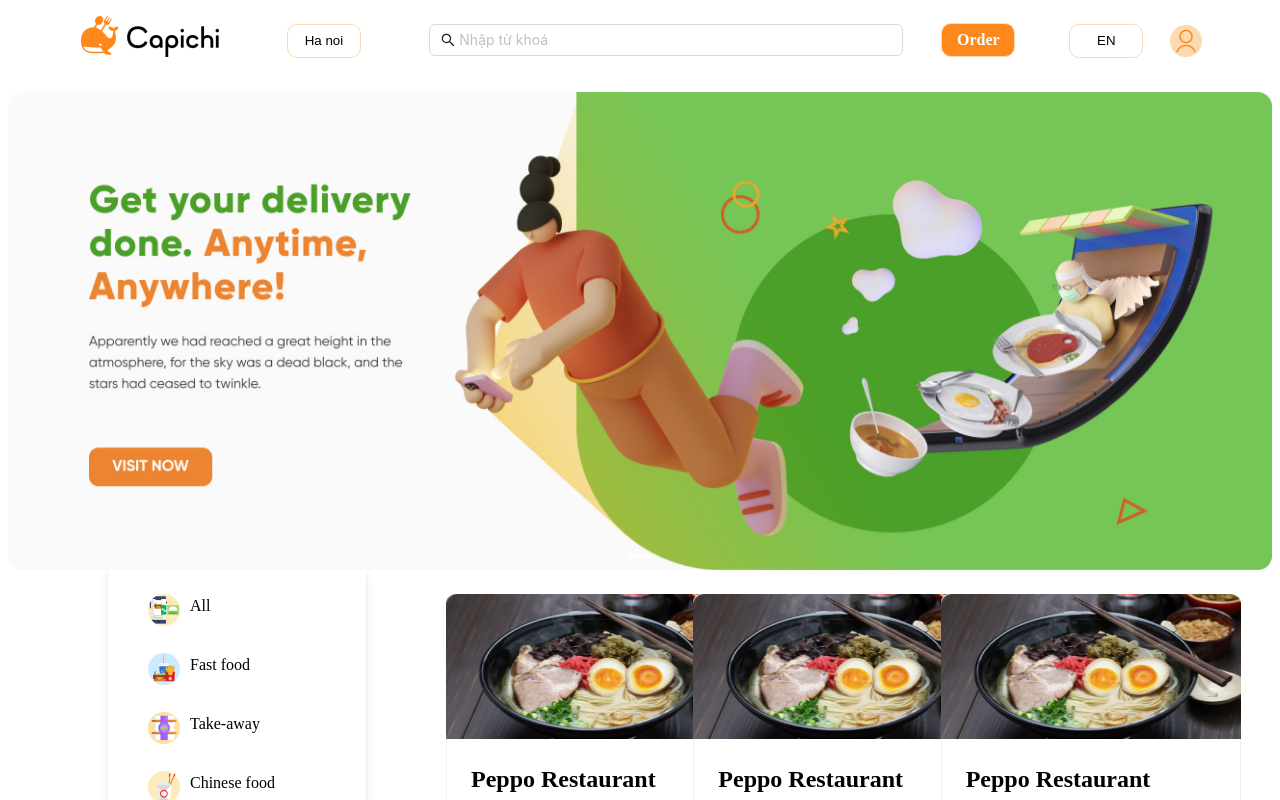
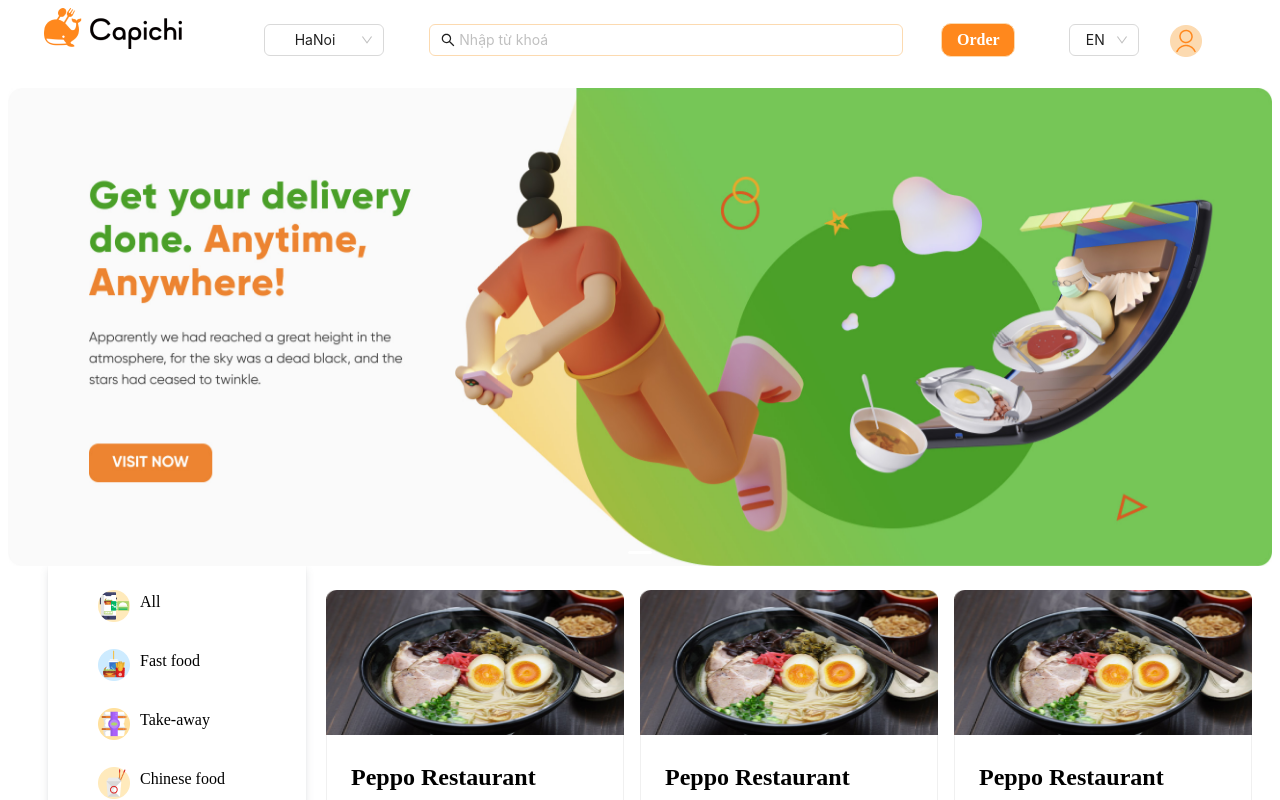
Before and after one commit to llqv/Nextjs, a Next.js app: page /home in a window 1280 px wide. Shown: the top 800 px of the page. Built offline with nearby package versions, Linux system fonts and the light colour scheme.

Commit message:
create responsive header & content

```diff
--- a/package.json
+++ b/package.json
@@ -18,16 +18,17 @@
     "@types/react": "18.0.28",
     "@types/react-dom": "18.0.10",
     "@types/styled-components": "^5.1.26",
-    "antd": "^5.2.1",
+    "antd": "^5.2.2",
     "axios": "^1.3.3",
     "cors": "^2.8.5",
+    "debug": "^4.3.4",
     "eslint": "8.34.0",
     "eslint-config-next": "13.1.6",
     "express": "^4.18.2",
     "json-server-auth": "^2.1.0",
     "next": "13.1.6",
     "prettier": "^2.8.4",
-    "react": "18.2.0",
+    "react": "^18.2.0",
     "react-dom": "18.2.0",
     "react-hook-form": "^7.43.1",
     "react-no-ssr": "^1.1.0",
--- a/src/pages/home/content.tsx
+++ b/src/pages/home/content.tsx
@@ -33,7 +33,7 @@ const { Header, Footer, Sider, Content } = Layout;
 const ContentStyle = styled.div`
     width: 100%;
     max-width: 800;
-    padding : 20px 100px 0px 80px;
+    padding : 20px 20px 0px 20px;
     min-height: 120;
     height: 1700;
     color: '#fff';
@@ -54,10 +54,13 @@ box-shadow: 0px 0px 2px rgba(40, 41, 61, 0.04), 0px 4px 8px rgba(96, 97, 112, 0.
 const StyleFormContent = styled.div`
 /* padding : top | right | bottom | left */
     padding-top: 4px;
+
 `
 const StyleContentProduct = styled.div`
 width: 100%;
 max-width: 258px;
+min-width: 172px;
+min-height: 312px;
 height: 390px;
     margin-left: 10px;
     font-family: 'Gilroy';
@@ -65,17 +68,15 @@ height: 390px;
 `
 const Styleh1 = styled.div`
 /* Peppo restaurant */
-width: 226px;
-height: 32px;
+width: 100%;
+max-width: 226px;
 margin-bottom: 20px;
 
 /* H4 */
-align-items: flex-start;
 font-family: 'Gilroy';
 font-style: normal;
 font-weight: 700;
 font-size: 24px;
-line-height: 32px;
 /* identical to box height, or 133% */
 
 
@@ -84,13 +85,11 @@ color: #000000;
 
 /* Inside auto layout */
 
-flex: none;
-order: 0;
-flex-grow: 0;
+
 `
 const StyledAdressContent = styled.div`
 /* 12, Pham Ngoc Thach st, Dong Da dist, Ha Noi (0.3 km) */
-
+width:100%;
 align-items: flex-start;
 /* Note 12 */
 
@@ -105,15 +104,14 @@ color: #000000;
 
 /* Inside auto layout */
 
-flex: none;
-order: 1;
-flex-grow: 1;
+
 `
 const StyleStatus = styled.div`
 /* Đang mở cửa */
 margin-top: 10px;
 align-items: flex-start;
-width: 200px;
+width: 100%;
+max-width: 200px;
 height: 20px;
 
 /* Note 12 */
@@ -131,16 +129,13 @@ align-items: center;
 color: #1DAC0E;
 
 
-/* Inside auto layout */
 
-flex: none;
-order: 1;
-flex-grow: 1;
+
 `
 const StyleTime = styled.div`
 /* Frame 62 */
 
-
+width:100%;
 /* Auto layout */
 margin-top: 10px;
 text-align: center;
@@ -153,32 +148,18 @@ margin-bottom: 30px;
 
 /* Inside auto layout */
 
-flex: none;
-order: 1;
-flex-grow: 0;
 `
 const StyleBooking = styled.div`
 /* Frame 24 */
 
-
 /* Auto layout */
-padding-left: 16px;
+width: 100%;
 display: flex;
 flex-direction: row;
-align-items: flex-end;
-place-content: center;
-
-gap: 77px;
-
-width: 226px;
+align-items: center;
+justify-content: space-between;
 height: 54px;
 
-
-/* Inside auto layout */
-
-flex: none;
-order: 1;
-flex-grow: 0;
 `
 const HomeContent = (props: Props) => {
 
@@ -187,9 +168,9 @@ const HomeContent = (props: Props) => {
             <Row>
                 <StyleFormContent>
                     <Row gutter={[16, 16]}>
-                        <Col span={8} xs={{ span: 24 }} md={{ span: 16 }} lg={{ span: 8 }}>
+                        <Col span={8} xs={{ span: 12 }}  lg={{ span: 12 }} xl={{ span: 8 }}>
                             <Card
-                                style={{ width: 300, height: 390 }}
+                                style={{ width: '100%', maxWidth:320, height: '100%', minHeight:312 }}
                                 cover={
                                     <Image src={Product1Image} alt="" />
                                 }
@@ -230,9 +211,9 @@ const HomeContent = (props: Props) => {
 
                             </Card>
                         </Col>
-                        <Col span={8} xs={{ span: 24 }} md={{ span: 16 }} lg={{ span: 8 }}>
+                        <Col span={8} xs={{ span: 12 }} lg={{ span: 12 }} xl={{ span: 8 }}>
                             <Card
-                                style={{ width: 300, height: 390 }}
+                            style={{ width: '100%', maxWidth:320, height: '100%', minHeight:312 }}
                                 cover={
                                     <Image src={Product1Image} alt="" />
                                 }
@@ -273,9 +254,9 @@ const HomeContent = (props: Props) => {
 
                             </Card>
                         </Col>
-                        <Col span={8} xs={{ span: 24 }} md={{ span: 16 }} lg={{ span: 8 }}>
+                        <Col span={8} xs={{ span: 12 }}  lg={{ span: 12 }} xl={{ span: 8 }}>
                             <Card
-                                style={{ width: 300, height: 390 }}
+                                style={{ width: '100%', maxWidth:320, height: '100%', minHeight:312 }}
                                 cover={
                                     <Image src={Product1Image} alt="" />
                                 }
--- a/src/pages/home/footer.tsx
+++ b/src/pages/home/footer.tsx
@@ -11,6 +11,7 @@ import SubcribeImage from '../public/image 2.png'
 
 const footerStyle: React.CSSProperties = {
     paddingTop: 110,
+
     textAlign: 'center',
     color: '#fff',
     backgroundColor: 'white'
--- a/src/pages/home/header.tsx
+++ b/src/pages/home/header.tsx
@@ -1,5 +1,5 @@
 import { SearchOutlined } from '@ant-design/icons';
-import { Col, Input, Layout, Row } from 'antd';
+import { Col, Input, Layout, Row, Select } from 'antd';
 import Image from 'next/image';
 import styled from 'styled-components';
 import AvatarImg from '../public/Avatar.png';
@@ -7,31 +7,37 @@ import LogoImg from '../public/Logo.png';
 type Props = {}
 const { Header, Footer, Sider, Content } = Layout;
 
+const HeaderStyleDesktop = styled.div`
+    position: 'relative';
+    text-align: center;
+    color: black;
+    padding-inline: 50;
+    line-height: 64px;
+    background-color:#FFFFFF;
+    @media screen and (max-width: 1100px) {
+        display: none;
+    }
+`
+
 const HeaderStyle = styled.div`
     position: 'relative';
     text-align: center;
     color: black;
-    height: 80px;
     padding-inline: 50;
     line-height: 64px;
     background-color:#FFFFFF;
-`
-const StyleLogoImage = styled.div`
-    float: right;
-    margin-top: 8px;
-    width: 138px;
-    height: 41;
-
+    @media screen and (min-width: 1099px) {
+        display: none;
+    }
 `
 const StyleContent = styled.div`
     margin: 14;
 `
-const StyleAvatar = styled.div`
-    width: 32;
-    height: 32;
 
-`
 const StyleButtonAddress = styled.button`
+position: absolute;
+top: 21px;
+right: 5px;
     width: 74px;
     height: 34px;
     background-color: #FFFFFF;
@@ -77,35 +83,74 @@ const StyleLogin = styled.p`
 const HomeHeader = (props: Props) => {
     return (
         <>
-            <HeaderStyle>
-                <Row>
+            <HeaderStyleDesktop>
+                <Row >
                     <Col span={4}>
-                        <StyleLogoImage>
                         <Image src={LogoImg} alt="" />
-                        </StyleLogoImage>
                     </Col>
-                    <Col span={4}><StyleButtonAddress>Ha noi</StyleButtonAddress></Col>
+                    <Col span={4}>
+                        <Select
+                            defaultValue="HaNoi"
+                            style={{ width: 120}}
+                            options={[
+                                { value: 'HCM', label: 'HCM' },
+                                { value: 'HCM', label: 'HCM' },
+                                { value: 'HCM', label: 'HCM' },
+                                { value: 'HCM', label: 'HCM', disabled: true },
+                            ]}
+                        />
+                    </Col>
                     <Col span={9}>
                         <Input
+                            style={{border: '1px solid #FCDAB0'}}
                             placeholder="Nhập từ khoá"
                             prefix={<SearchOutlined />} />
                     </Col>
                     <Col span={6}>
-                        <StyleContent>
                         <Row gutter={[16, 16]}>
                             <Col span={12}><StyleButtonOrder>Order</StyleButtonOrder></Col>
-                                <Col span={6}><StyleButtonLanguage>EN</StyleButtonLanguage></Col>
                             <Col span={6}>
-                                    <StyleAvatar>
+                            <Select
+                            defaultValue="EN"
+                            style={{ width: 70}}
+                            options={[
+                                { value: 'EN', label: 'EN' },
+                                { value: 'HCM', label: 'HCM' },
+                                { value: 'HCM', label: 'HCM' },
+                                { value: 'HCM', label: 'HCM', disabled: true },
+                            ]}
+                        />
+                            </Col>
+                            <Col span={6}>
                                 <Image style={{ marginTop: 17 }} src={AvatarImg} alt="" />
-                                    </StyleAvatar>
                             </Col>
-                                {/*
-                                <Col span={8}>
-                                    <StyleLogin>Đăng nhập</StyleLogin>
-                                </Col> */}
                         </Row>
-                        </StyleContent>
+                    </Col>
+
+                </Row>
+            </HeaderStyleDesktop>
+            <HeaderStyle>
+                <Row >
+                    <Col>
+                        <Row gutter={20} style={{ display: 'flex', flexDirection: 'row', alignItems: 'center', justifyContent: 'center' }}>
+                            <Col style={{ display: 'flex', flexDirection: 'row', alignItems: 'center', justifyContent: 'center' }}>
+                                <Image src={AvatarImg} alt="" />
+                            </Col>
+                            <Col><StyleButtonLanguage>EN</StyleButtonLanguage></Col>
+                        </Row>
+                    </Col>
+                    <Col flex={1} style={{ display: 'flex', flexDirection: 'row', alignItems: 'center', justifyContent: 'center' }}>
+                        <Image src={LogoImg} alt="" />
+                    </Col>
+                    <Col>
+                        <StyleButtonOrder>Order</StyleButtonOrder>
+                    </Col>
+                    <Col span={24}>
+                        <Input
+                            style={{ height: '45px' }}
+                            placeholder="Nhập từ khoá"
+                            prefix={<SearchOutlined />} />
+                        <StyleButtonAddress>Ha noi</StyleButtonAddress>
                     </Col>
                 </Row>
             </HeaderStyle>
--- a/src/pages/home/sidebar.tsx
+++ b/src/pages/home/sidebar.tsx
@@ -16,8 +16,9 @@ import VegetarianImage from '../public/vergetarian2.png';
 import VoucherImage from '../public/voucher.png';
 
 const StyleSidebar = styled.div`
+margin-left: 40px;
     padding-top: 10px;
-    margin-left: 100px;
+    padding-left: 10px;
     width: 100%;
     max-width: 258px;
     height: 1700px;
@@ -25,6 +26,9 @@ const StyleSidebar = styled.div`
     background: #FFFFFF;
     /* Navigation Menu Bar */
     box-shadow: 0px 0px 2px rgba(40, 41, 61, 0.04), 0px 4px 8px rgba(96, 97, 112, 0.16);
+        @media screen and (max-width: 990px) {
+    display: none;
+  }
     ul{
         list-style: none;
         text-align: center;
@@ -48,11 +52,8 @@ const StyleSidebar = styled.div`
             }
         }
     }
-    /* @media screen and (max-width: 250px) {
-  .sidebar {
-    display: none;
-  }
-} */
+
+
 `
 const HomeSidebar = () => {
   return (
```
Also changed, not shown: 1 other file (tests, documents, lock files or other folders). Lines whose indentation alone changed are shown as unchanged.
